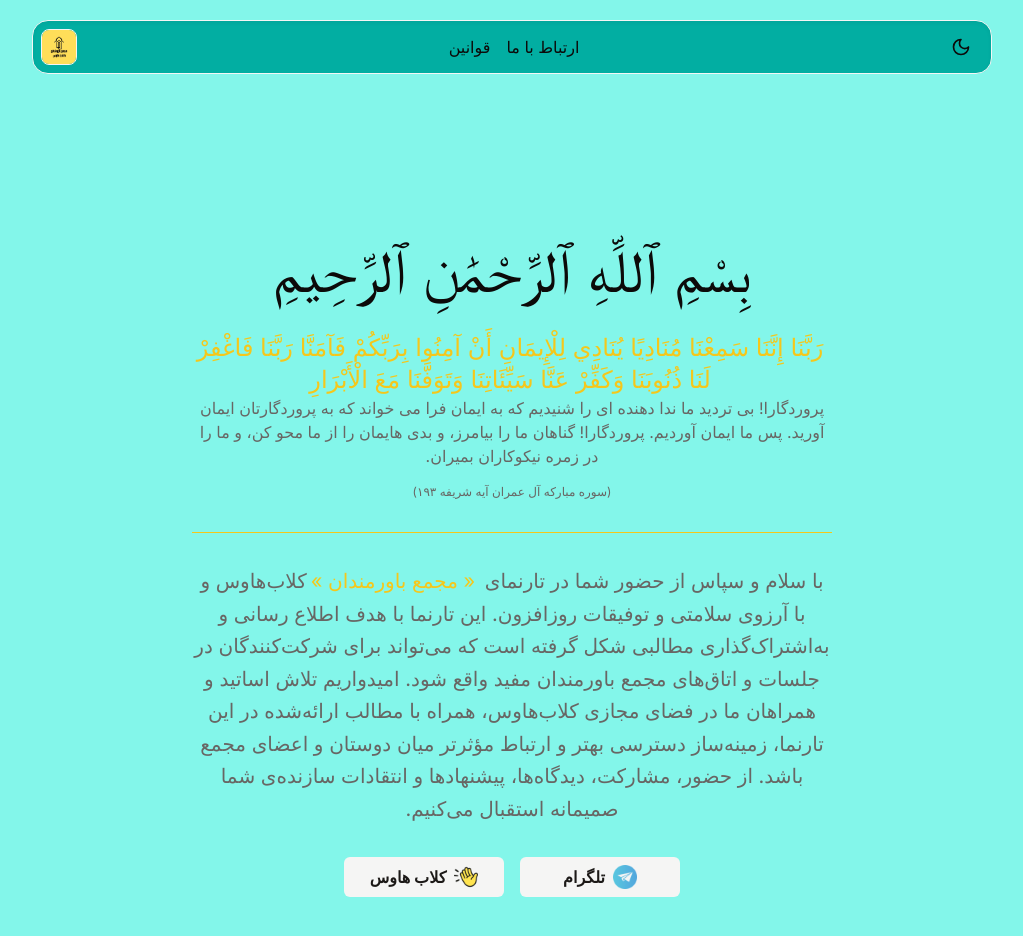
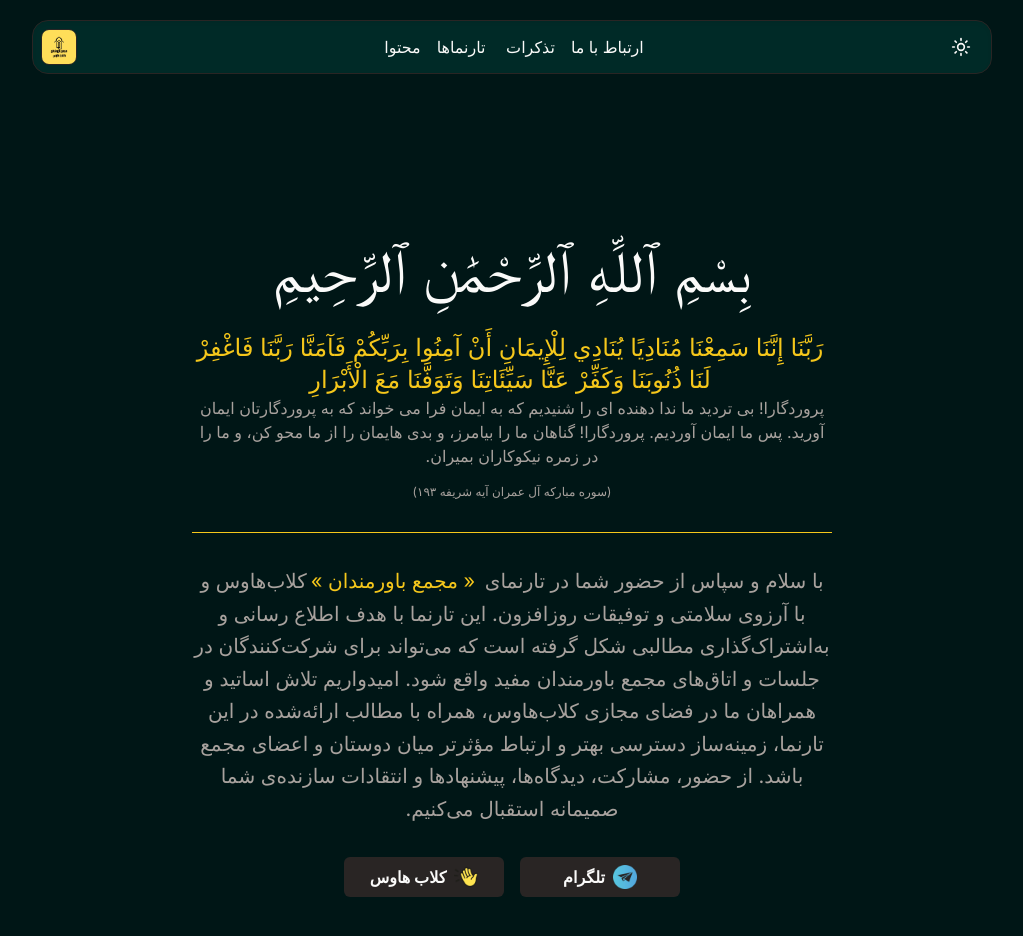
Before and after one commit to mah404/bavarmandan, a Next.js app: page / in a window 1280 px wide. Shown: the top 936 px of the page, without its empty margins (128-1151 px from the left). Built offline with nearby package versions, Linux system fonts and the light colour scheme; a web font is replaced by a local one.

Commit message:
Fixed The Stuff

```diff
--- a/app/layout.tsx
+++ b/app/layout.tsx
@@ -2,7 +2,7 @@ import type { Metadata } from "next";
 import { Inter } from "next/font/google";
 import "./globals.css";
 import { cn } from "@/lib/utils";
-import { Analytics } from "@vercel/analytics/next"
+import { Analytics } from "@vercel/analytics/next";
 import { Navbar } from "@/components/layout/navbar";
 import { ThemeProvider } from "@/components/layout/theme-provider";
 const inter = Inter({ subsets: ["latin"] });
@@ -29,8 +29,8 @@ export default function RootLayout({
       <body className={cn("min-h-screen bg-background", inter.className)}>
         <ThemeProvider
           attribute="class"
-          defaultTheme="system"
-          enableSystem
+          defaultTheme="dark"
+          enableSystem={false}
           disableTransitionOnChange
         >
           <Analytics />
--- a/components/layout/navbar.tsx
+++ b/components/layout/navbar.tsx
@@ -34,14 +34,10 @@ interface FeatureProps {
 }
 
 const routeList: RouteProps[] = [
-  {
-    href: "#rules",
-    label: "قوانین",
-  },
-  {
-    href: "#contact",
-    label: "ارتباط با ما",
-  },
+  { href: "#mohtava", label: "محتوا" },
+  { href: "#tarnama", label: " تارنماها" },
+  { href: "#rules", label: "تذکرات" },
+  { href: "#contact", label: "ارتباط با ما" },
 ];
 
 const featureList: FeatureProps[] = [
@@ -65,7 +61,7 @@ export const Navbar = () => {
   const [isOpen, setIsOpen] = React.useState(false);
   return (
     <header className="shadow-inner bg-opacity-15 w-[90%] md:w-[70%] lg:w-[75%] lg:max-w-screen-xl top-5 mx-auto sticky border border-secondary z-40 rounded-2xl flex justify-between items-center p-2 bg-card">
-      <Link href="/"  className="font-bold text-sm  flex items-center">
+      <Link href="/" className="font-bold text-sm  flex items-center">
         <img
           src="/mainicon.jpg"
           className="bg-gradient-to-tr border-secondary from-primary via-primary/70 to-primary rounded-lg w-9 h-9 mr-2 border text-white"
@@ -107,7 +103,9 @@ export const Navbar = () => {
                     variant="ghost"
                     className="justify-center text-base"
                   >
-                    <Link href={href} dir="rtl">{label}</Link>
+                    <Link href={href} dir="rtl">
+                      {label}
+                    </Link>
                   </Button>
                 ))}
               </div>
--- a/components/layout/sections/benefits.tsx
+++ b/components/layout/sections/benefits.tsx
@@ -4,7 +4,7 @@ import { BenefitTajrid } from "./BenefitTajrid ";
 import { BenefitsCard } from "./BenefitsCard";
 export const BenefitsSection = () => {
   return (
-    <section className="container py-24 sm:py-32">
+    <section id="mohtava" className="container py-24 sm:py-32">
       <div className="grid lg:grid-cols-2 place-items-center lg:gap-24">
         <div>
           <h2 className="text-3xl font-bold mb-4 text-primary">
--- a/components/layout/sections/services.tsx
+++ b/components/layout/sections/services.tsx
@@ -54,7 +54,7 @@ const serviceList: ServiceProps[] = [
 
 export const ServicesSection = () => {
   return (
-    <section id="services" className="container py-24 sm:py-32">
+    <section id="tarnama" className="container py-24 sm:py-32">
       <h2 className="text-lg text-primary text-center mb-2 tracking-wider"></h2>
 
       <h2 className="text-3xl md:text-4xl text-center text-primary font-bold mb-4">
--- a/components/layout/toogle-theme.tsx
+++ b/components/layout/toogle-theme.tsx
@@ -13,12 +13,12 @@ export const ToggleTheme = () => {
     >
       <div className="flex gap-2 dark:hidden">
         <Moon className="size-5" />
-        <span className="block lg:hidden"> Escuro </span>
+        <span className="block lg:hidden"> تاریک </span>
       </div>
 
       <div className="dark:flex gap-2 hidden">
         <Sun className="size-5" />
-        <span className="block lg:hidden">Claro</span>
+        <span className="block lg:hidden">روشن</span>
       </div>
 
       <span className="sr-only">Trocar de tema</span>
```
Lines whose indentation alone changed are shown as unchanged.
